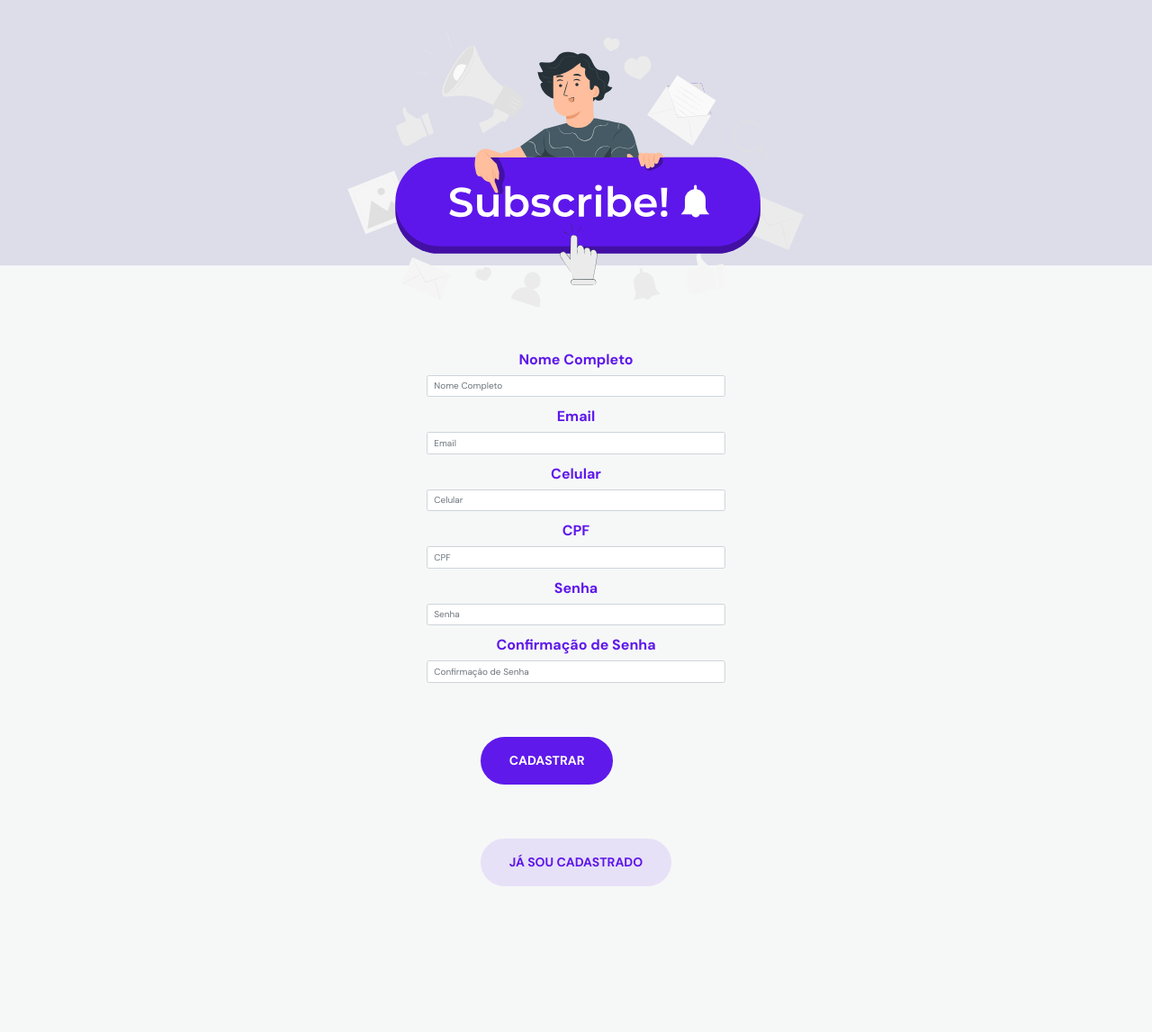
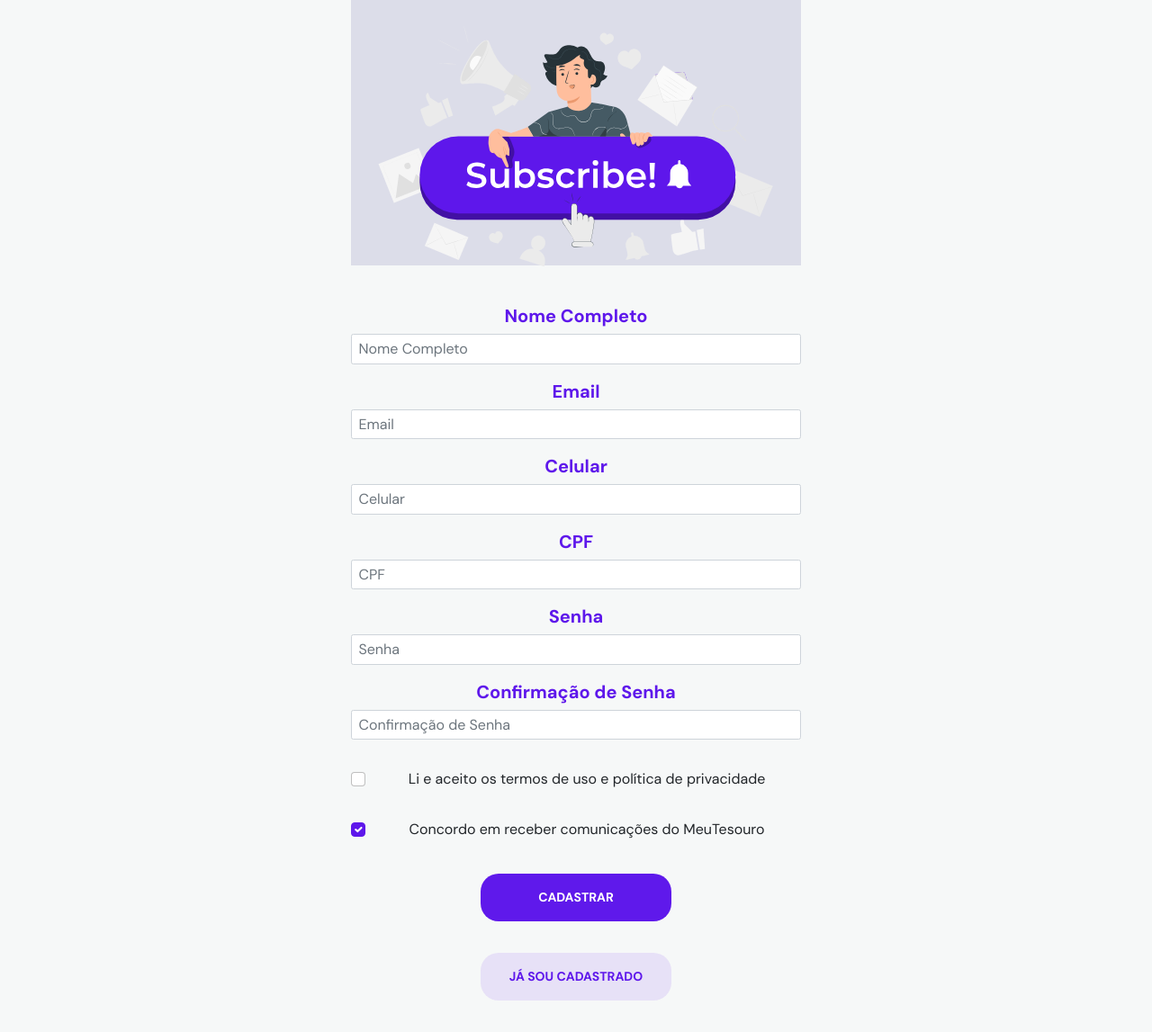
Before and after one commit to gmzucolo/fiap-fintech-meutesouro, a plain HTML site: page cadastro.html in a window 1280 px wide. Shown: the part 121-1268 px from the top of the page at 90% size. Before the commit the page ends 1166 px from the top, so only its background shows below. Drawn offline with Linux system fonts and the light colour scheme.

Commit message:
formulario pronto e estilizado

```diff
--- a/cadastro.html
+++ b/cadastro.html
@@ -25,33 +25,55 @@
                 <img src="./assets/Subscriber-pana.svg" alt="Ilustração de homem clicando em subscribe">
             </a>
         </div>
+
         <div class="col-b">
-            <div class="mb-3">
+            <div class="mb-4">
                 <label for="NomeCompleto" class="form-label">Nome Completo</label>
-                <input type="text" class="form-control" id="nomeCompleto" placeholder="Nome Completo">
+                <input type="text" class="form-control input" id="nomeCompleto" placeholder="Nome Completo">
             </div>
-            <div class="mb-3">
+
+            <div class="mb-4">
                 <label for="Email" class="form-label">Email</label>
-                <input type="email" class="form-control" id="email" placeholder="Email">
+                <input type="email" class="form-control input" id="email" placeholder="Email">
             </div>
-            <div class="mb-3">
+
+            <div class="mb-4">
                 <label for="Celular" class="form-label">Celular</label>
-                <input type="number" class="form-control" id="celular" placeholder="Celular">
+                <input type="number" class="form-control input" id="celular" placeholder="Celular">
             </div>
-            <div class="mb-3">
+
+            <div class="mb-4">
                 <label for="CPF" class="form-label">CPF</label>
-                <input type="number" class="form-control" id="cpf" placeholder="CPF">
+                <input type="number" class="form-control input" id="cpf" placeholder="CPF">
             </div>
-            <div class="mb-3">
+
+            <div class="mb-4">
                 <label for="Senha" class="form-label">Senha</label>
-                <input type="password" class="form-control" id="senha" placeholder="Senha">
+                <input type="password" class="form-control input" id="senha" placeholder="Senha">
             </div>
-            <div class="mb-3">
+
+            <div class="mb-4">
                 <label for="ConfirmacaoDeSenha" class="form-label">Confirmação de Senha</label>
-                <input type="password" class="form-control" id="confirmacaoDeSenha" placeholder="Confirmação de Senha">
+                <input type="password" class="form-control input" id="confirmacaoDeSenha" placeholder="Confirmação de Senha">
             </div>
+
+            <div class="form-check checkbox">
+                <input class="form-check-input" type="checkbox" value="" id="flexCheckDefault">
+                <label class="form-check-label" for="flexCheckDefault">
+                    Li e aceito os termos de uso e política de privacidade
+                </label>
+              </div>
+
+              <div class="form-check checkbox">
+                <input class="form-check-input" type="checkbox" value="" id="flexCheckChecked" checked>
+                <label class="form-check-label" for="flexCheckChecked">
+                    Concordo em receber comunicações do MeuTesouro
+                </label>
+              </div>
+
             <input class="buttonsubmit" type="submit" value="Cadastrar">
-            <input class="buttonsubmit opaco" type="submit" value="Já sou cadastrado">
+            <input class="buttonsubmit opacity" type="submit" value="Já sou cadastrado">
+
         </div>
     </section>
     <script src="./js/bootstrap.bundle.js"></script>
--- a/css/style.css
+++ b/css/style.css
@@ -102,7 +102,7 @@ section .content p {
   background: var(--primary-color);
 
   border: none;
-  border-radius: 4rem;
+  border-radius: 2rem;
 
   margin-bottom: 6rem;
 
@@ -311,7 +311,7 @@ body.expanded-menu .menu {
 
 .menu .button {
   background: white;
-  border-radius: 4rem;
+  border-radius: 2rem;
   font-weight: 700;
   font-size: 1.8rem;
   line-height: 2.3rem;
@@ -476,35 +476,40 @@ footer .social-links {
 #form {
   height: calc(43% + var(--nav-height));
   background-color: var(--brand-light);
-  align-items: center;
   display: flex;
   flex-direction: column;
+  width: min(50rem, 100%);
+  margin-inline: auto;
 }
 
 .form-label {
   color: #5e17eb;
   font-weight: 700;
+  font-size: 2rem;
+}
+
+.input {
+  font-size: 1.6rem;
+}
+
+.checkbox {
+  margin-top: 3.2rem;
 }
 
 .buttonsubmit {
   background: var(--primary-color);
 
   border: none;
-  border-radius: 4rem;
+  border-radius: 2rem;
 
-  margin: 6rem;
-
-  padding: 1.6rem 3.2rem;
+  margin: 3.5rem;
+  padding: 1.6rem 6.4rem;
   width: fit-content;
 
   color: white;
   font-size: 1.4rem;
   font-weight: 700;
   text-transform: uppercase;
-
-  display: flex;
-
-  text-decoration: none;
 
   transition: background 200ms;
 }
@@ -513,10 +518,14 @@ footer .social-links {
   background-color: var(--brand-dark);
 }
 
-.opaco {
-  color: #5e17eb;
+.opacity {
+  margin-top: 0;
+   color: #5e17eb;
   background-color: var(--primary-color-with-opacity);
+  padding: 1.6rem 3.2rem;
 }
+
+
 
 /*======== RESPONSIVIDADE ========*/
 
@@ -601,7 +610,7 @@ footer .social-links {
     padding: 1rem 2.4rem;
 
     border: 1px solid var(--primary-color);
-    border-radius: 4rem;
+    border-radius: 1rem;
 
     color: var(--primary-color);
 
```
Also changed, not shown: css/bootstrap.css.
